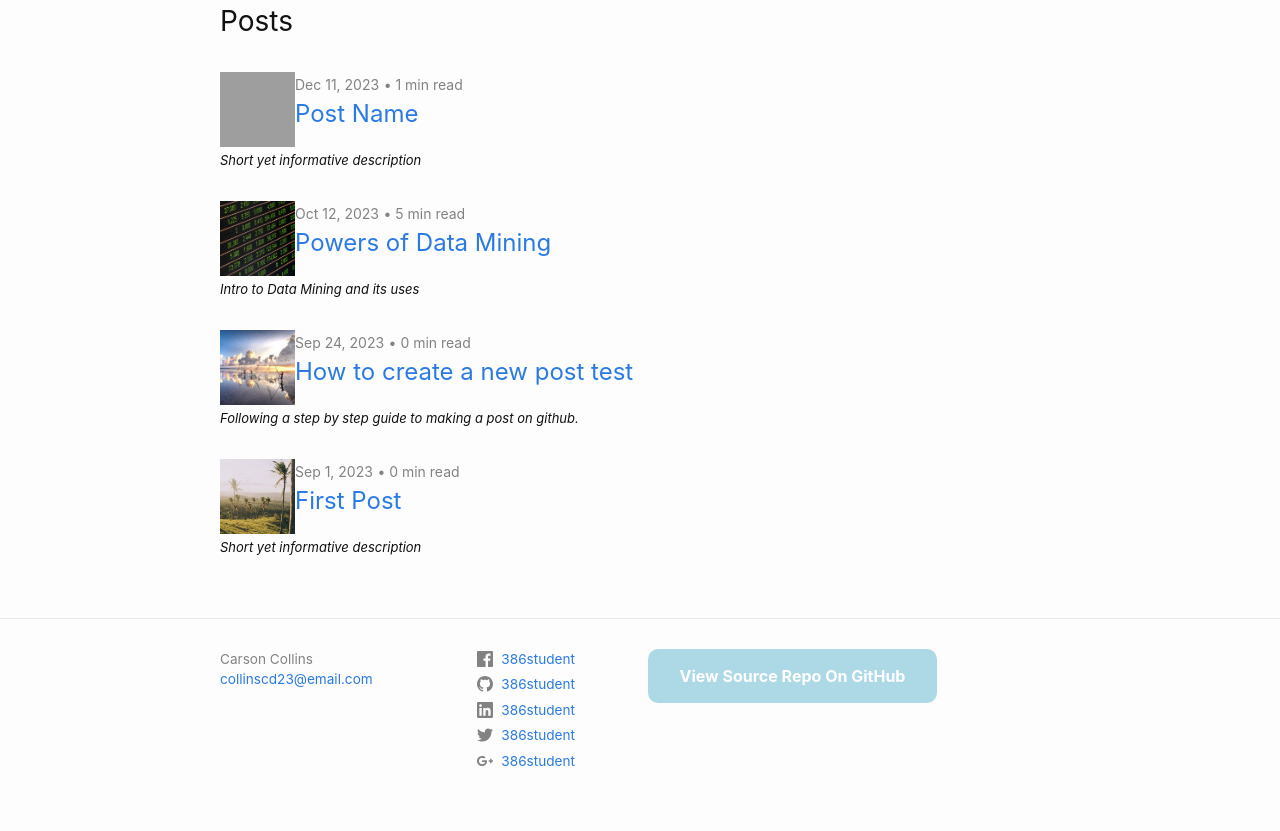
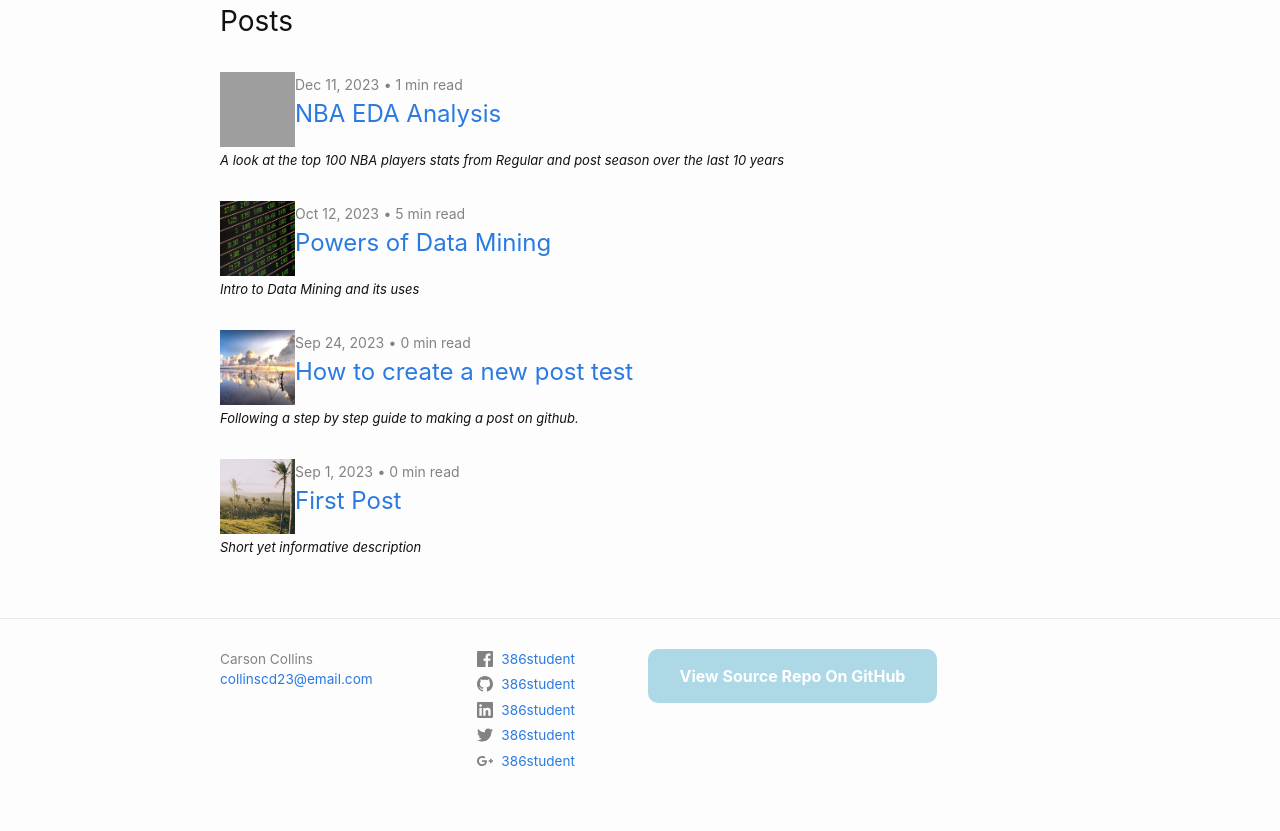
Before and after one commit to collinscd23/collinscd23.github.io, a Jekyll site: the page built from index.markdown, in a window 1280 px wide. Shown: the part 442-1273 px from the top of the page. Built offline with Jekyll 4.4.1, drawn with Linux system fonts in a browser that asks for light colours; grey boxes are pictures that could not be loaded.

Commit message:
Update 2023-12-11-EDA-Analysis.md

```diff
--- a/_posts/2023-12-11-EDA-Analysis.md
+++ b/_posts/2023-12-11-EDA-Analysis.md
@@ -1,8 +1,8 @@
 ---
 layout: post
-title:  "Post Name"
-author: Your name
-description: Short yet informative description
+title:  "NBA EDA Analysis"
+author: Carson Collins
+description: A look at the top 100 NBA players stats from Regular and post season over the last 10 years
 image: /assets/images/blog-image.jpg
 ---
 # In-Depth Analysis of NBA Player Data Using Advanced Visualizations
```
